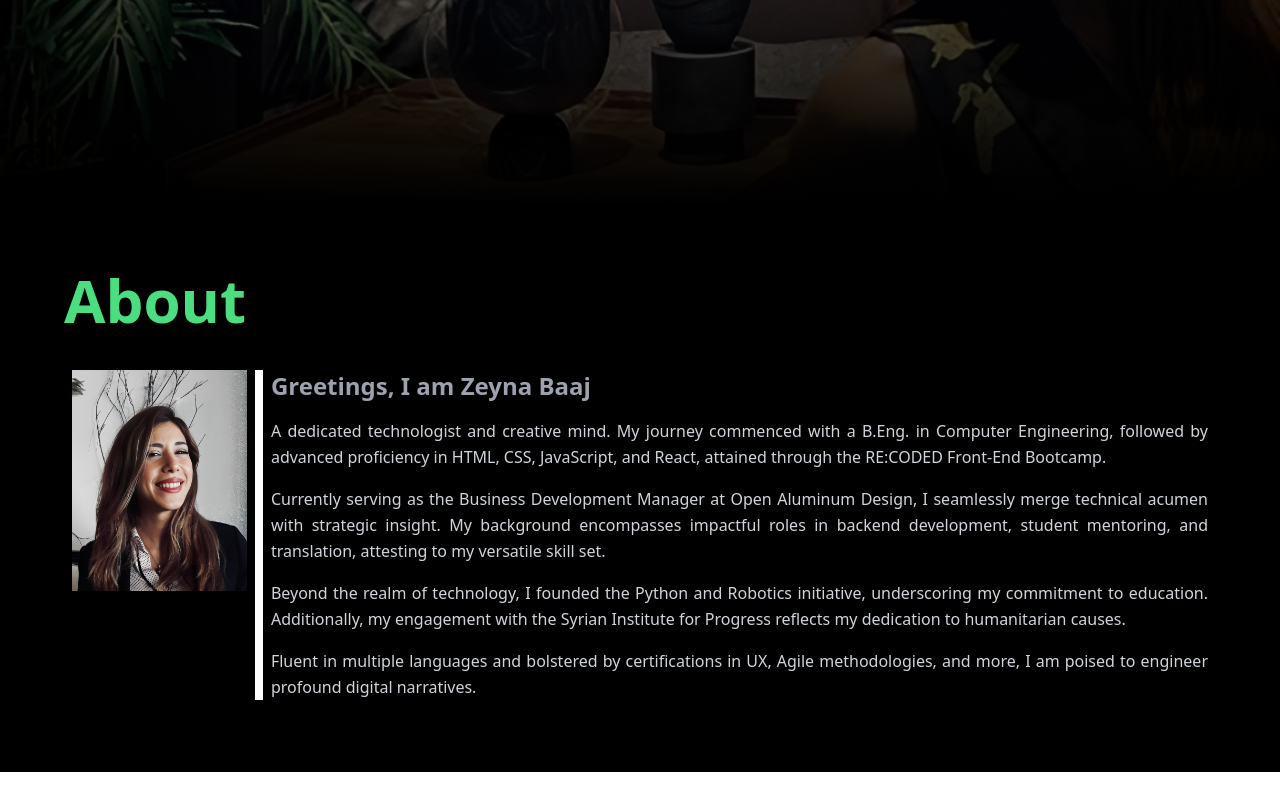
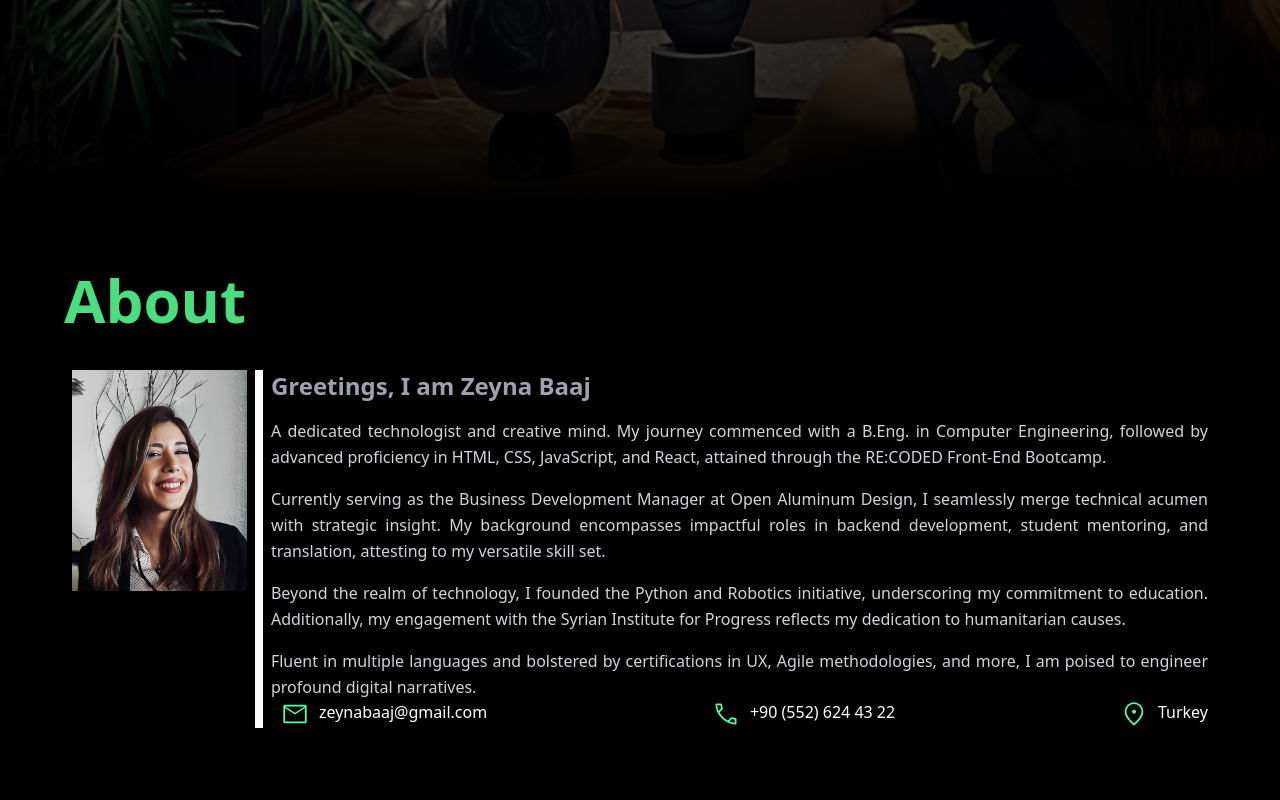
Before and after one commit to zainabaaj/portfolio, a Next.js app in the folder myportfolio/: page / in a window 1280 px wide. Shown: the part 594-1394 px from the top of the page. Before the commit the page ends 1366 px from the top, so only its background shows below. Built offline with nearby package versions, Linux system fonts and the light colour scheme.

Commit message:
feat info motion style: info

```diff
--- a/myportfolio/components/Resume.jsx
+++ b/myportfolio/components/Resume.jsx
@@ -41,6 +41,56 @@ const Resume = () => {
                         <p className="text-gray-300 leading-relaxed">
                             Fluent in multiple languages and bolstered by certifications in UX, Agile methodologies, and more, I am poised to engineer profound digital narratives.
                         </p>
+                        <div className='flex flex-col md:flex-row items-center justify-between'>
+                            <div className='flex flex-row'>
+                                <motion.svg
+                                    animate={{
+                                        color: [
+                                            "#4BFFA5",
+                                            "#FFFFFF",
+                                            "#4BFFA5",
+                                        ],
+                                    }}
+                                    transition={{
+                                        color: { duration: 6, repeat: Infinity },
+                                    }}
+                                    xmlns="http://www.w3.org/2000/svg" fill="currentColor" height="28" viewBox="0 -960 960 960" width="48"><path d="M140-160q-24 0-42-18t-18-42v-520q0-24 18-42t42-18h680q24 0 42 18t18 42v520q0 24-18 42t-42 18H140Zm340-302L140-685v465h680v-465L480-462Zm0-60 336-218H145l335 218ZM140-685v-55 520-465Z" />
+                                </motion.svg>
+                                <p>zeynabaaj@gmail.com</p>
+                            </div>
+                            <div className="flex flex-row">
+                                <motion.svg
+                                    animate={{
+                                        color: [
+                                            "#4BFFA5",
+                                            "#FFFFFF",
+                                            "#4BFFA5",
+                                        ],
+                                    }}
+                                    transition={{
+                                        color: { duration: 6, repeat: Infinity },
+                                    }}
+                                    xmlns="http://www.w3.org/2000/svg" fill="currentColor" height="28" viewBox="0 -960 960 960" width="48"><path d="M795-120q-116 0-236.5-56T335-335Q232-438 176-558.5T120-795q0-19.286 12.857-32.143T165-840h140q14 0 24 10t14 25l26.929 125.641Q372-665 369.5-653.5q-2.5 11.5-10.729 19.726L259-533q26 44 55 82t64 72q37 38 78 69.5t86 55.5l95-98q10-11 23.151-15T686-369l119 26q15 4 25 16.044T840-300v135q0 19.286-12.857 32.143T795-120ZM229-588l81-82-23-110H180q2 42 13.5 88.5T229-588Zm369 363q41 19 89 31t93 14v-107l-103-21-79 83ZM229-588Zm369 363Z" />
+                                </motion.svg>
+                                <p>+90 (552) 624 43 22</p>
+                            </div>
+                            <div className="flex flex-row">
+                                <motion.svg
+                                    animate={{
+                                        color: [
+                                            "#4BFFA5",
+                                            "#FFFFFF",
+                                            "#4BFFA5",
+                                        ],
+                                    }}
+                                    transition={{
+                                        color: { duration: 6, repeat: Infinity },
+                                    }}
+                                    xmlns="http://www.w3.org/2000/svg" height="28" fill="currentColor" viewBox="0 -960 960 960" width="48"><path d="M480.089-490Q509-490 529.5-510.589q20.5-20.588 20.5-49.5Q550-589 529.411-609.5q-20.588-20.5-49.5-20.5Q451-630 430.5-609.411q-20.5 20.588-20.5 49.5Q410-531 430.589-510.5q20.588 20.5 49.5 20.5ZM480-159q133-121 196.5-219.5T740-552q0-117.79-75.292-192.895Q589.417-820 480-820t-184.708 75.105Q220-669.79 220-552q0 75 65 173.5T480-159Zm0 79Q319-217 239.5-334.5T160-552q0-150 96.5-239T480-880q127 0 223.5 89T800-552q0 100-79.5 217.5T480-80Zm0-480Z" />
+                                </motion.svg>
+                                Turkey
+                            </div>
+                        </div>
                     </div>
                 </div>
 
--- a/myportfolio/components/page.js
+++ b/myportfolio/components/page.js
@@ -22,7 +22,7 @@ export default function Page({ children }) {
           margin: 0;
           padding: 0;
           color: #fff;
-         background-color:#000000
+         background-color:#000000;
          scroll-behavior: smooth;
 
         }
```
